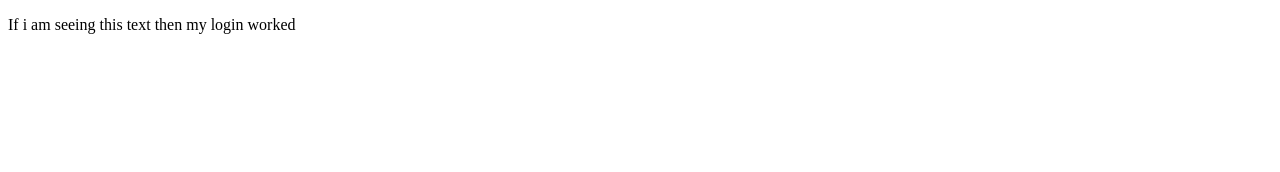
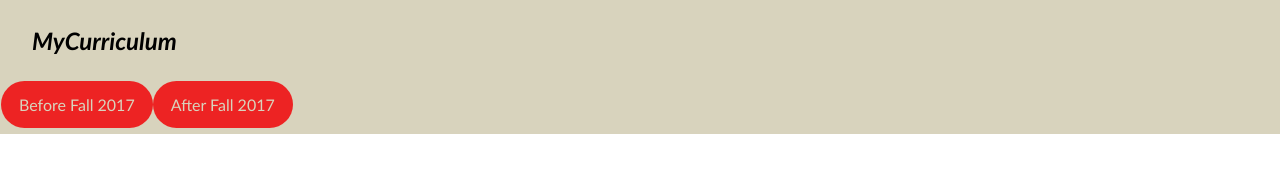
Before and after one commit to Jeff-Koef/my_curriculum, a website: page public/dashboard.html in a window 1280 px wide. Drawn offline with Linux system fonts and the light colour scheme.

Commit message:
Update April 17 3:00

```diff
--- a/public/dashboard.html
+++ b/public/dashboard.html
@@ -1,10 +1,30 @@
 <!DOCTYPE html>
-<html lang="en">
+<html>
 <head>
-    <meta charset="UTF-8">
-    <title>Congrats jeff</title>
+    <title>Class Tracker</title>
+    <link rel="stylesheet" href="styles.css">
 </head>
 <body>
- <p>If i am seeing this text then my login worked</p>
+    <nav>
+        <div class="logo">MyCurriculum</div>
+    </nav>
+
+    <section class = "hero">
+        <div class = "tab">
+            <button class="tablinks" onclick="openTracker(event, 'Before2017')">Before Fall 2017</button>
+            <button class="tablinks" onclick="openTracker(event, 'After2017')">After Fall 2017</button>
+        </div>
+        <div id="Before2017" class="tabcontent">
+            <!--In here goes the content for the before 2017 tab-->
+            <p>Here is the before fall 2017</p>
+        </div>
+        <div id="After2017" class="tabcontent">
+            <!--In here goes the content for the before 2017 tab-->
+            <p>Here is the after fall 2017</p>
+        </div>
+        <script src="script.js"></script>
+    </section>
+
+
 </body>
 </html>
--- a/public/script.js
+++ b/public/script.js
@@ -71,3 +71,24 @@ document.addEventListener('DOMContentLoaded', () => {
         console.error('Error:', error);
     }
 });
+
+function openTracker(evt, year) {
+    // Declare all variables
+    var i, tabcontent, tablinks;
+
+    // Get all elements with class="tabcontent" and hide them
+    tabcontent = document.getElementsByClassName("tabcontent");
+    for (i = 0; i < tabcontent.length; i++) {
+      tabcontent[i].style.display = "none";
+    }
+
+    // Get all elements with class="tablinks" and remove the class "active"
+    tablinks = document.getElementsByClassName("tablinks");
+    for (i = 0; i < tablinks.length; i++) {
+      tablinks[i].className = tablinks[i].className.replace(" active", "");
+    }
+
+    // Show the current tab, and add an "active" class to the button that opened the tab
+    document.getElementById(year).style.display = "block";
+    evt.currentTarget.className += " active";
+  }
--- a/public/styles.css
+++ b/public/styles.css
@@ -224,3 +224,38 @@ button:hover {
 .button-link:hover {
     background-color: #0056b3;
 }
+
+
+
+
+/* Below here is everything for the dashboard.html*/
+.tab{
+  overflow: hidden;
+  border: 1px solid #d8d3bd;
+  background-color: #d8d3bd;
+}
+
+.tab button {
+  background-color: #ed2323;
+  float: left;
+  border: none;
+  outline: none;
+  cursor: pointer;
+  padding: 14px 18px;
+  transition: 0.3s;
+}
+
+.tab button:hover {
+  background-color: #ed7171;
+}
+
+.tab button.active {
+  background-color: #ed7171;
+}
+
+.tabcontent {
+  display: none;
+  padding: 6px 12px;
+  border: 1px solid #ccc;
+  border-top: none;
+}
```
Also changed, not shown: public/index.html (+6 -4 lines).
